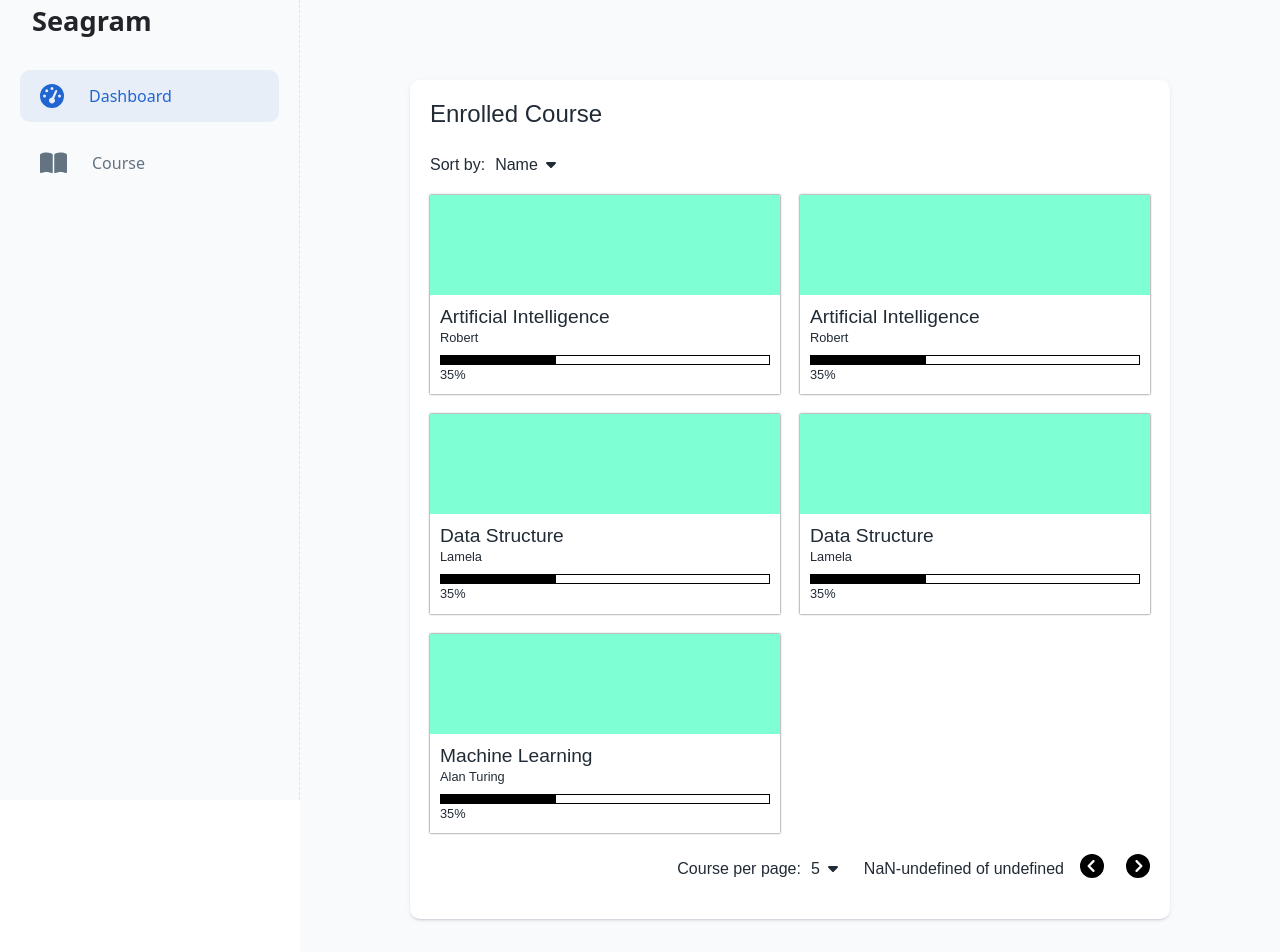
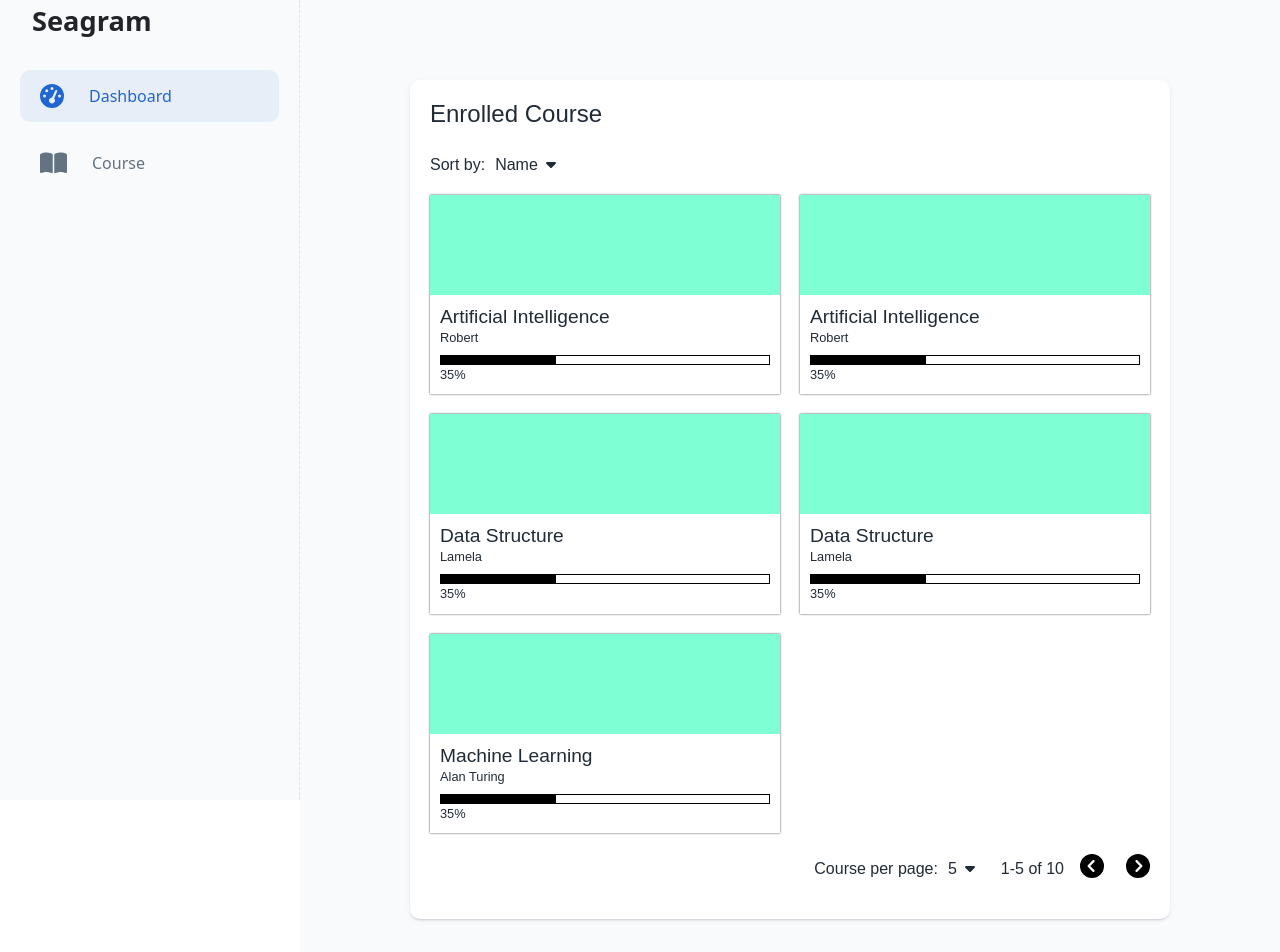
Before and after one commit to Rhtymn/seagram-app, a React (Create React App) app: page /student/dashboard in a window 1280 px wide. Shown: the top 952 px of the page. Built offline with nearby package versions, Linux system fonts and the light colour scheme.

Commit message:
Added useSort & usePagination hooks

```diff
--- /dev/null
+++ b/src/hooks/usePagination.js
@@ -0,0 +1,38 @@
+import {useSelector, useDispatch} from 'react-redux'
+
+const usePagination = (courseSlice, action, courseData) => {
+    const dispatch = useDispatch();
+    const selectedRowNumber = useSelector((state)=>state[courseSlice].selectedRowNumber);
+    const isShowRowOption = useSelector((state)=>state[courseSlice].isShowRowOption);
+    const activePage = useSelector((state)=>state.courseProgram.activePage);
+    const totalCourse = courseData.length;
+    const maxPage = Math.ceil(totalCourse/ parseInt(selectedRowNumber));
+    const selectRowClickHandler = () => {
+        dispatch(action.toggleRowOption());
+    }
+    const optionRowClickHandler = (rowNumber) => {
+        dispatch(action.setSelectedRowNumber(rowNumber));
+    }
+    const nextPageHandler = () => {
+        if (activePage + 1 > maxPage) return;
+        dispatch(action.setActivePage(activePage + 1));
+    }
+    const prevPageHandler = () => {
+        if (activePage - 1 === 0) return;
+        dispatch(action.setActivePage(activePage - 1));
+    }
+
+    return {
+        activePage,
+        totalCourse,
+        maxPage,
+        selectedRowNumber,
+        isShowRowOption,
+        selectRowClickHandler,
+        optionRowClickHandler,
+        nextPageHandler,
+        prevPageHandler
+    }
+}
+
+export default usePagination;
--- /dev/null
+++ b/src/hooks/useSort.js
@@ -0,0 +1,16 @@
+import {useDispatch, useSelector} from "react-redux"
+
+const useSort = (courseSlice, action) => {
+    const dispatch = useDispatch();
+    const selectedSortBy = useSelector((state)=>state[courseSlice].selectedSortBy);
+    const isShowSortOption = useSelector((state)=>state[courseSlice].isShowSortOption);
+    const selectSortClickHandler = () => {
+        dispatch(action.toggleSortOption());
+    }
+    const optionSortClickHandler = (sortBy) => {
+        dispatch(action.setSelectedSortBy(sortBy));
+    }
+    return {selectedSortBy, isShowSortOption, selectSortClickHandler, optionSortClickHandler};
+}
+
+export default useSort;
--- a/src/layout/InstructorDashboard/InstructorDashboard.js
+++ b/src/layout/InstructorDashboard/InstructorDashboard.js
@@ -9,6 +9,8 @@ import {sortCourse} from "../../Helper"
 import SelectContainer from '../../UI/SelectContainer/SelectContainer';
 import Options from '../../UI/Options/Options';
 import OptionItem from '../../UI/Options/OptionItem';
+import useSort from '../../hooks/useSort';
+import usePagination from "../../hooks/usePagination";
 
 const CourseProgram = (props) => {
   return <CourseContainer {...props} courseType="courseProgram">
@@ -16,44 +18,23 @@ const CourseProgram = (props) => {
 }
 
 const InstructorDashboard = () => {
-  const dispatch = useDispatch();
   const courseProgram = useSelector((state)=>state.course.courseProgram);
+  const {selectedSortBy, isShowSortOption, selectSortClickHandler, optionSortClickHandler} = useSort("courseProgram", courseProgramActions);
+  const pagination = usePagination("courseProgram", courseProgramActions, courseProgram)
+  const sortedCourseProgram = sortCourse(courseProgram,selectedSortBy);
 
-  const selectedRowNumber = useSelector((state)=>state.courseProgram.selectedRowNumber);
-  const selectedSortBy = useSelector((state)=>state.courseProgram.selectedSortBy);
-  const isShowRowOption = useSelector((state)=>state.courseProgram.isShowRowOption);
-  const isShowSortOption = useSelector((state)=>state.courseProgram.isShowSortOption);
-  const activePage = useSelector((state)=>state.courseProgram.activePage);
-  const totalCourse = courseProgram.length;
-  const maxPage = Math.ceil(totalCourse/ parseInt(selectedRowNumber));
-
-  const selectSortClickHandler = () => {
-    dispatch(courseProgramActions.toggleSortOption());
-  }
-  const optionSortClickHandler = (sortBy) => {
-    dispatch(courseProgramActions.setSelectedSortBy(sortBy));
-  }
-  const selectRowClickHandler = () => {
-    dispatch(courseProgramActions.toggleRowOption());
-  }
-  const optionRowClickHandler = (rowNumber) => {
-    dispatch(courseProgramActions.setSelectedRowNumber(rowNumber));
-  }
-  const nextPageHandler = () => {
-    if (activePage + 1 > maxPage) return;
-    dispatch(courseProgramActions.setActivePage(activePage + 1));
-  }
-  const prevPageHandler = () => {
-    if (activePage - 1 === 0) return;
-    dispatch(courseProgramActions.setActivePage(activePage - 1));
-  }
-
-  const sortedCourseProgram = sortCourse(courseProgram,selectedSortBy);
-  const start = activePage*selectedRowNumber - selectedRowNumber;
-  const end = activePage*selectedRowNumber;
+  const start = pagination.activePage*pagination.selectedRowNumber - pagination.selectedRowNumber;
+  const end = pagination.activePage*pagination.selectedRowNumber;
   const courseProgramList = sortedCourseProgram.slice(start,end).map((course) => <CourseProgram key={course.id} {...course}/>)
 
-  const ctx = {nextPageHandler,prevPageHandler, start, end, totalCourse};
+  const ctx = {
+    nextPageHandler: pagination.nextPageHandler,
+    prevPageHandler: pagination.prevPageHandler,
+    start,
+    end,
+    totalCourse: pagination.totalCourse
+  };
+
   const Content = <ContentContainer>
     <CourseListContainer listName="Course Program" {...ctx}>
       <SelectContainer label="Sort by:" selected={selectedSortBy} onSelectClick={selectSortClickHandler}>
@@ -63,11 +44,11 @@ const InstructorDashboard = () => {
         </Options>
       </SelectContainer>
       {courseProgramList}
-      <SelectContainer label={"Course per page:"} selected={selectedRowNumber} onSelectClick={selectRowClickHandler}>
-          <Options active={isShowRowOption}>
-            <OptionItem onOptionClick={optionRowClickHandler}>5</OptionItem>
-            <OptionItem onOptionClick={optionRowClickHandler}>10</OptionItem>
-            <OptionItem onOptionClick={optionRowClickHandler}>15</OptionItem>
+      <SelectContainer label={"Course per page:"} selected={pagination.selectedRowNumber} onSelectClick={pagination.selectRowClickHandler}>
+          <Options active={pagination.isShowRowOption}>
+            <OptionItem onOptionClick={pagination.optionRowClickHandler}>5</OptionItem>
+            <OptionItem onOptionClick={pagination.optionRowClickHandler}>10</OptionItem>
+            <OptionItem onOptionClick={pagination.optionRowClickHandler}>15</OptionItem>
           </Options>
       </SelectContainer>
     </CourseListContainer>
--- a/src/layout/StudentCourse/StudentCourse.js
+++ b/src/layout/StudentCourse/StudentCourse.js
@@ -13,6 +13,9 @@ import { uiStudentActions } from '../../store/ui-student-slice';
 import SelectContainer from '../../UI/SelectContainer/SelectContainer';
 import Options from '../../UI/Options/Options';
 import OptionItem from '../../UI/Options/OptionItem';
+
+import useSort from '../../hooks/useSort';
+import usePagination from '../../hooks/usePagination';
 
 const VerifiedCourse = (props) => {
   const dispatch = useDispatch();
@@ -33,45 +36,24 @@ const VerifiedCourse = (props) => {
 }
 
 const StudentCourse = () => {
-  const dispatch = useDispatch();
   const isShowCourseDetails = useSelector((state)=>state.uiStudent.isShowCourseDetails);
   const verifiedCourse = useSelector((state) => state.course.verifiedCourse);
+  const {selectedSortBy, isShowSortOption, selectSortClickHandler, optionSortClickHandler} = useSort("verifiedCourse", verifiedCourseActions);
 
-  const selectedRowNumber = useSelector((state)=>state.verifiedCourse.selectedRowNumber);
-  const selectedSortBy = useSelector((state)=>state.verifiedCourse.selectedSortBy);
-  const isShowRowOption = useSelector((state)=>state.verifiedCourse.isShowRowOption);
-  const isShowSortOption = useSelector((state)=>state.verifiedCourse.isShowSortOption);
-  const activePage = useSelector((state)=>state.verifiedCourse.activePage);
-  const totalCourse = verifiedCourse.length;
-  const maxPage = Math.ceil(totalCourse / parseInt(selectedRowNumber));
+  const pagination = usePagination("enrolledCourse", verifiedCourseActions, verifiedCourse);
+  const sortedCourseProgram = sortCourse(verifiedCourse,selectedSortBy);
 
-  const selectSortClickHandler = () => {
-    dispatch(verifiedCourseActions.toggleSortOption());
-  }
-  const optionSortClickHandler = (sortBy) => {
-    dispatch(verifiedCourseActions.setSelectedSortBy(sortBy));
-  }
-  const selectRowClickHandler = () => {
-    dispatch(verifiedCourseActions.toggleRowOption());
-  }
-  const optionRowClickHandler = (rowNumber) => {
-    dispatch(verifiedCourseActions.setSelectedRowNumber(rowNumber));
-  }
-  const nextPageHandler = () => {
-    if (activePage + 1 > maxPage) return;
-    dispatch(verifiedCourseActions.setActivePage(activePage + 1));
-  }
-  const prevPageHandler = () => {
-    if (activePage - 1 === 0) return;
-    dispatch(verifiedCourseActions.setActivePage(activePage - 1));
-  }
+  const start = pagination.activePage*pagination.selectedRowNumber - pagination.selectedRowNumber;
+  const end = pagination.activePage*pagination.selectedRowNumber;
+  const verifiedCourseList = sortedCourseProgram.slice(start,end).map((course) => <VerifiedCourse key={course.id} {...course}/>)
 
-  const sortedVerifiedCourse = sortCourse(verifiedCourse, selectedSortBy);
-  const start = activePage*selectedRowNumber - selectedRowNumber;
-  const end = activePage*selectedRowNumber;
-  const verifiedCourseList = sortedVerifiedCourse.slice(start,end).map((course) => <VerifiedCourse key={course.id} {...course}/>)
-
-  const ctx = {nextPageHandler, prevPageHandler, start, end, totalCourse}
+  const ctx = {
+    nextPageHandler: pagination.nextPageHandler,
+    prevPageHandler: pagination.prevPageHandler,
+    start,
+    end,
+    totalCourse: pagination.totalCourse
+  };
 
   const Content = <ContentContainer>
     <CourseListContainer listName="Verified Course" {...ctx} courseType="verified">
@@ -82,11 +64,11 @@ const StudentCourse = () => {
         </Options>
       </SelectContainer>
       {verifiedCourseList}
-      <SelectContainer label={"Course per page:"} selected={selectedRowNumber} onSelectClick={selectRowClickHandler}>
-          <Options active={isShowRowOption}>
-            <OptionItem onOptionClick={optionRowClickHandler}>5</OptionItem>
-            <OptionItem onOptionClick={optionRowClickHandler}>10</OptionItem>
-            <OptionItem onOptionClick={optionRowClickHandler}>15</OptionItem>
+      <SelectContainer label={"Course per page:"} selected={pagination.selectedRowNumber} onSelectClick={pagination.selectRowClickHandler}>
+          <Options active={pagination.isShowRowOption}>
+            <OptionItem onOptionClick={pagination.optionRowClickHandler}>5</OptionItem>
+            <OptionItem onOptionClick={pagination.optionRowClickHandler}>10</OptionItem>
+            <OptionItem onOptionClick={pagination.optionRowClickHandler}>15</OptionItem>
           </Options>
       </SelectContainer>
     </CourseListContainer>
--- a/src/layout/StudentDashboard/StudentDashboard.js
+++ b/src/layout/StudentDashboard/StudentDashboard.js
@@ -9,6 +9,9 @@ import EnrolledCourseDetails from '../../components/EnrolledCourseDetails/Enroll
 import { enrolledCourseActions } from '../../store/enrolledCourse-slice';
 import { uiStudentActions } from '../../store/ui-student-slice';
 import {sortCourse} from "../../Helper"
+
+import useSort from '../../hooks/useSort';
+import usePagination from '../../hooks/usePagination';
 
 import SelectContainer from '../../UI/SelectContainer/SelectContainer';
 import Options from '../../UI/Options/Options';
@@ -41,45 +44,24 @@ const EnrolledCourse = (props) => {
 }
 
 const StudentDashboard = () => {
-  const dispatch = useDispatch();
   const isShowCourseDetails = useSelector((state)=>state.uiStudent.isShowCourseDetails);
   const enrolledCourse = useSelector((state) => state.course.enrolledCourse);
+  const {selectedSortBy, isShowSortOption, selectSortClickHandler, optionSortClickHandler} = useSort("enrolledCourse", enrolledCourseActions);
 
-  const selectedRowNumber = useSelector((state)=>state.enrolledCourse.selectedRowNumber);
-  const selectedSortBy = useSelector((state)=>state.enrolledCourse.selectedSortBy);
-  const isShowRowOption = useSelector((state)=>state.enrolledCourse.isShowRowOption);
-  const isShowSortOption = useSelector((state)=>state.enrolledCourse.isShowSortOption);
-  const activePage = useSelector((state)=>state.enrolledCourse.activePage);
-  const totalCourse = enrolledCourse.length;
-  const maxPage = Math.ceil(totalCourse/ parseInt(selectedRowNumber));
+  const pagination = usePagination("enrolledCourse", enrolledCourseActions, enrolledCourse);
+  const sortedCourseProgram = sortCourse(enrolledCourse,selectedSortBy);
 
-  const selectSortClickHandler = () => {
-    dispatch(enrolledCourseActions.toggleSortOption());
-  }
-  const optionSortClickHandler = (sortBy) => {
-    dispatch(enrolledCourseActions.setSelectedSortBy(sortBy));
-  }
-  const selectRowClickHandler = () => {
-    dispatch(enrolledCourseActions.toggleRowOption());
-  }
-  const optionRowClickHandler = (rowNumber) => {
-    dispatch(enrolledCourseActions.setSelectedRowNumber(rowNumber));
-  }
-  const nextPageHandler = () => {
-    if (activePage + 1 > maxPage) return;
-    dispatch(enrolledCourseActions.setActivePage(activePage + 1));
-  }
-  const prevPageHandler = () => {
-    if (activePage - 1 === 0) return;
-    dispatch(enrolledCourseActions.setActivePage(activePage - 1));
-  }
+  const start = pagination.activePage*pagination.selectedRowNumber - pagination.selectedRowNumber;
+  const end = pagination.activePage*pagination.selectedRowNumber;
+  const enrolledCourseList = sortedCourseProgram.slice(start,end).map((course) => <EnrolledCourse key={course.id} {...course}/>)
 
-  const sortedEnrolledCourse = sortCourse(enrolledCourse,selectedSortBy);
-  const start = activePage*selectedRowNumber - selectedRowNumber;
-  const end = activePage*selectedRowNumber;
-  const enrolledCourseList = sortedEnrolledCourse.slice(start,end).map((course) => <EnrolledCourse key={course.id} {...course}/>)
-
-  const ctx = {nextPageHandler, prevPageHandler}
+  const ctx = {
+    nextPageHandler: pagination.nextPageHandler,
+    prevPageHandler: pagination.prevPageHandler,
+    start,
+    end,
+    totalCourse: pagination.totalCourse
+  };
 
   const Content = <ContentContainer>
     <CourseListContainer listName="Enrolled Course" {...ctx}>
@@ -91,11 +73,11 @@ const StudentDashboard = () => {
         </Options>
       </SelectContainer>
       {enrolledCourseList}
-      <SelectContainer label={"Course per page:"} selected={selectedRowNumber} onSelectClick={selectRowClickHandler}>
-          <Options active={isShowRowOption}>
-            <OptionItem onOptionClick={optionRowClickHandler}>5</OptionItem>
-            <OptionItem onOptionClick={optionRowClickHandler}>10</OptionItem>
-            <OptionItem onOptionClick={optionRowClickHandler}>15</OptionItem>
+      <SelectContainer label={"Course per page:"} selected={pagination.selectedRowNumber} onSelectClick={pagination.selectRowClickHandler}>
+          <Options active={pagination.isShowRowOption}>
+            <OptionItem onOptionClick={pagination.optionRowClickHandler}>5</OptionItem>
+            <OptionItem onOptionClick={pagination.optionRowClickHandler}>10</OptionItem>
+            <OptionItem onOptionClick={pagination.optionRowClickHandler}>15</OptionItem>
           </Options>
       </SelectContainer>
     </CourseListContainer>
```
